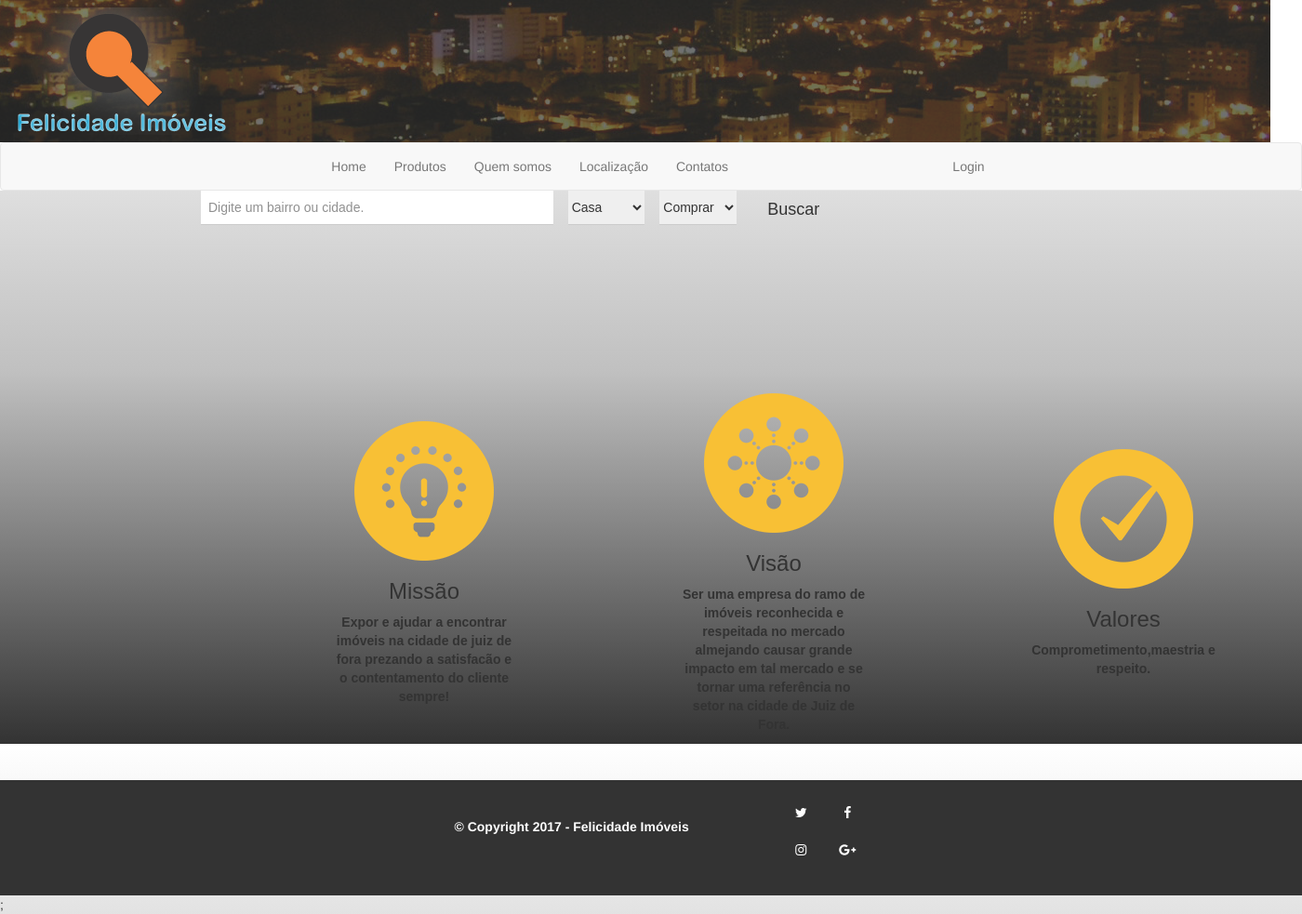
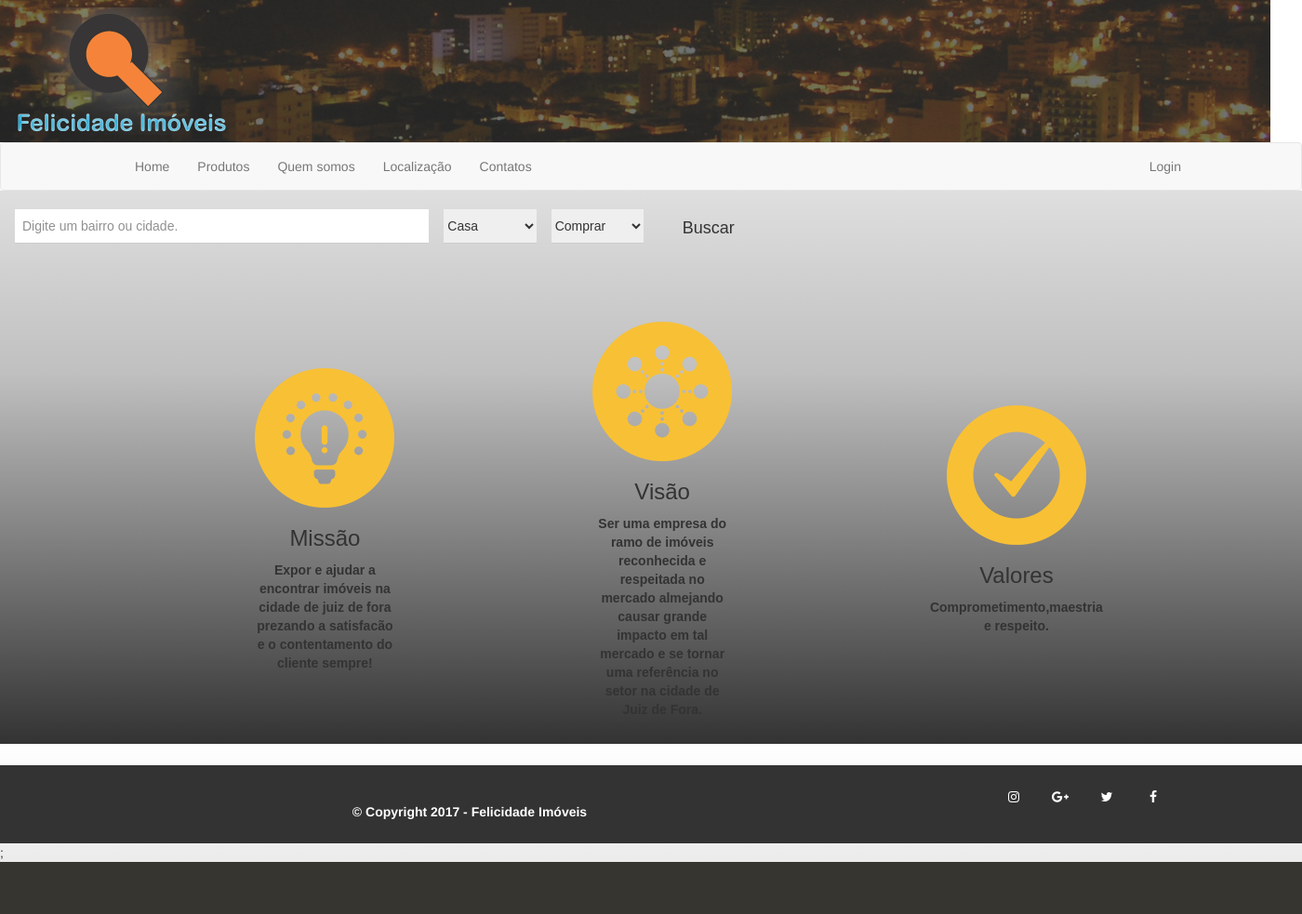
Before and after one commit to pedrohsreis/projeto3, a PHP site: page /Code3/quem-somos.php in a window 1400 px wide. Shown: the whole page at 93% size. After the commit the page ends 927 px from the top, so only its background shows below. Run offline with PHP 8.4, Linux system fonts and the light colour scheme; some libraries are stand-ins or nearby versions.

Commit message:
ajustes finos finais da pagina quem somos

```diff
--- a/css/quemSomos.css
+++ b/css/quemSomos.css
@@ -5,30 +5,31 @@ h3,p{
 @media(min-width: 700px){
     .card{
         text-align: center;
-        margin-right: 50px;
+        margin-right: 3px;
     }
-    .container{
+    .principal{
         display: flex;
         align-items: center;
         justify-content: space-between;
+        margin-right: 12%;
     }
 }
 
-
 .card{
     text-align: center;
-    margin-top: 15%;
+    margin-top: 7%;
     transition: 1s;
     transition-delay: 0.2s;
     margin-left: 10%;
-}
-main{
-    margin-left: 200px;
+    margin-right: 10%;
 }
 
+.principal{
+    margin-left: 12%;
+}
 
 .card:hover{
-transform: scale(1.3);
+transform: scale(1.2);
 }
 
 body{
--- a/quem-somos.php
+++ b/quem-somos.php
@@ -19,9 +19,10 @@
 <body>
 
     <main>
+      <br>
       <?php include("pesquisa.php"); ?>
 
-<div class="container">
+<div class="principal">
 
 <div class="card" style="width: 20rem;">
   <img class="card-img-top" src="img/icone-missao3.png" alt="Card image cap">
```
